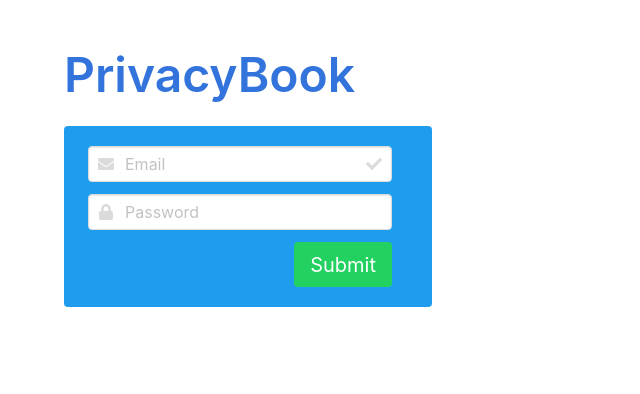
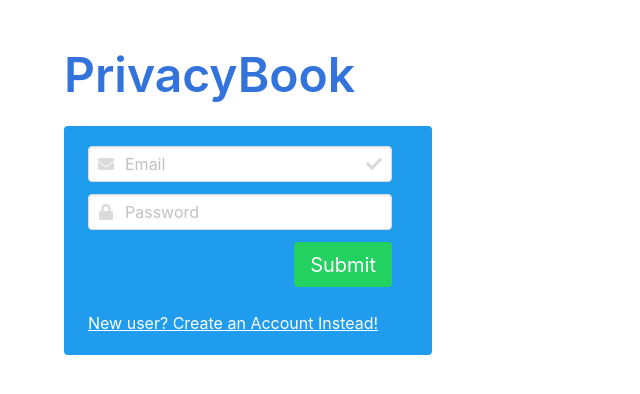
Before and after one commit to eppingere/pennapps-xx, a Python web app: template flask_demo_site3/templates/login.html in a window 1280 px wide. Shown: the top 394 px of the page, without its empty margins (0-640 px from the left). Run offline with Jinja, Linux system fonts and the light colour scheme; the template is opened without the code that fills it, so the values that code supplies are empty; some libraries are stand-ins or nearby versions.

Commit message:
Login Error Message

```diff
--- a/flask_demo_site3/app.py
+++ b/flask_demo_site3/app.py
@@ -1,7 +1,7 @@
 import sys, os
 sys.path.append(os.path.dirname(os.path.dirname(os.path.abspath(__file__))))
 
-from flask import Flask, render_template, request, Response, redirect, url_for
+from flask import Flask, render_template, request, Response, redirect, url_for, flash
 from aws_requests_auth.boto_utils import BotoAWSRequestsAuth
 import json, boto3, base64, requests, random, string
 
@@ -73,7 +73,9 @@ def login():
 			prompt = 'a picture of you holding a %s on the %s side of your face' % (objectType.lower(), quality.lower())
 		photoID = randomString()
 		return render_template('authenticate.html', prompt=prompt, photoID=photoID)
-	return render_template('login.html')
+    else:
+       flash('Username not recognized. Have you registered an account?')
+	   return render_template('login.html')
 
 @app.route("/authenticate/", methods=["GET", "POST"])
 def authenticate():
--- a/flask_demo_site3/templates/login.html
+++ b/flask_demo_site3/templates/login.html
@@ -40,6 +40,7 @@
                 <div class="buttons has-addons is-right">
                   <input type="submit" value="Submit" class="button is-link is-medium is-success">
                 </div>
+                <a href={{url_for("register")}}>New user? Create an Account Instead!</a>
             </form>
           </article>
         </div>
```
